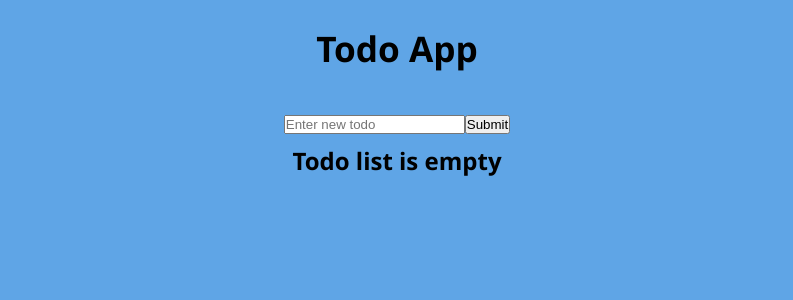
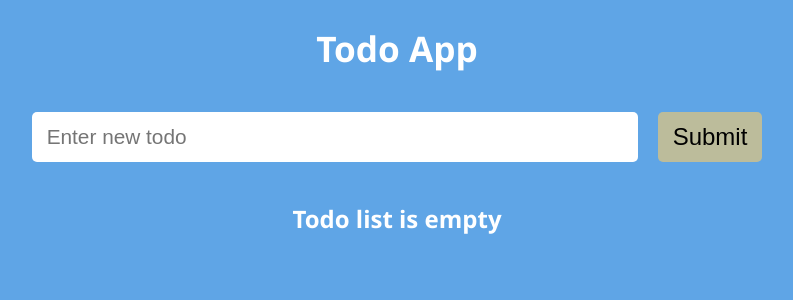
Before and after one commit to katezx/todo-app, a React (Create React App) app: page / in a window 1280 px wide. Shown: the top 300 px of the page, without its empty margins (243-1036 px from the left). Built offline with nearby package versions, Linux system fonts and the light colour scheme.

Commit message:
change style form todo

```diff
--- a/src/App.css
+++ b/src/App.css
@@ -5,7 +5,7 @@
 }
 
 h1 {
-  font-size:  2.2rem; ;
-  margin-bottom: 40px ;
-  margin-top: 24px; ;
+  font-size:  2.2rem;
+  margin-bottom: 40px;
+  margin-top: 24px;
 }
--- a/src/components/Todos/TodoForm.js
+++ b/src/components/Todos/TodoForm.js
@@ -1,5 +1,5 @@
 import { useState } from "react"
-import styles from './Todo.module.css'
+import styles from './TodoForm.module.css'
 
 
 function TodoForm({addTodo}){
@@ -14,7 +14,7 @@
         <div className={styles.todoFormContainer}>
         <form onSubmit = {onSubmitHandler}>
             <input
-            placeholder="Enter new todo"
+            placeholder = "Enter new todo"
             value={text}
             onChange={(e)=> setText(e.target.value)} />
             <button type="submit">Submit</button>
--- a/src/components/Todos/TodoForm.module.css
+++ b/src/components/Todos/TodoForm.module.css
@@ -1,3 +1,35 @@
+form {
+  display: flex;
+  align-items: center;
+  justify-content: center;
+  margin-bottom: 30px;
+}
+
+input {
+  width: 45%;
+  height: 30px;
+  font-size: 1.3rem;
+}
+
+button {
+margin-left: 20px;
+height: 50px;
+cursor: pointer;
+background-color: beige;
+font-size: 1.5rem;
+}
+
+button:hover {
+  background-color: rgb(233, 156, 227);
+}
+
+input,
+button {
+  padding: 10pz 15px;
+  border:none;
+  border-radius: 5px;
+}
+
 .todoFormContainer {
     margin-bottom: 30px;
 }
--- a/src/components/Todos/TodosActions.js
+++ b/src/components/Todos/TodosActions.js
@@ -1,16 +1,17 @@
 import { RiDeleteBin2Line, RiRefreshLine } from 'react-icons/ri'
 import Button from '../UI/Button'
+import styles from './TodosActions.module.css'
 
 function TodosActions ({resetTodos,deleteCompletedTodos, completedTodosExist}) {
     return (
-<>
+<div className={styles.TodosActionsContainer}>
 <Button title ='Reset Todos' onClick={resetTodos}>
     <RiRefreshLine/>
     </Button>
 <Button title ='Clear Completed Todos' onClick={deleteCompletedTodos} disabled={!completedTodosExist}>
     <RiDeleteBin2Line/>
     </Button>
-</>
+</div>
  )
 }
 
--- a/src/components/Todos/TodosActions.module.css
+++ b/src/components/Todos/TodosActions.module.css
@@ -0,0 +1,3 @@
+.todosActionsContainer {
+    margin: 5px;
+}
--- a/src/index.css
+++ b/src/index.css
@@ -9,6 +9,6 @@
   font-family:'Segoe UI', 'Roboto', 'Oxygen',
     'Ubuntu', 'Cantarell', 'Fira Sans', 'Droid Sans', 'Helvetica Neue',
     sans-serif;
-  color: write;
+  color: white;
   background-color: rgb(95, 165, 230);
 }
```
